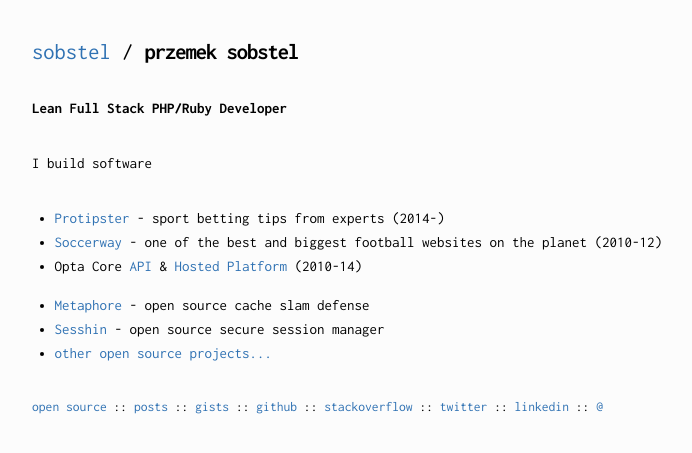
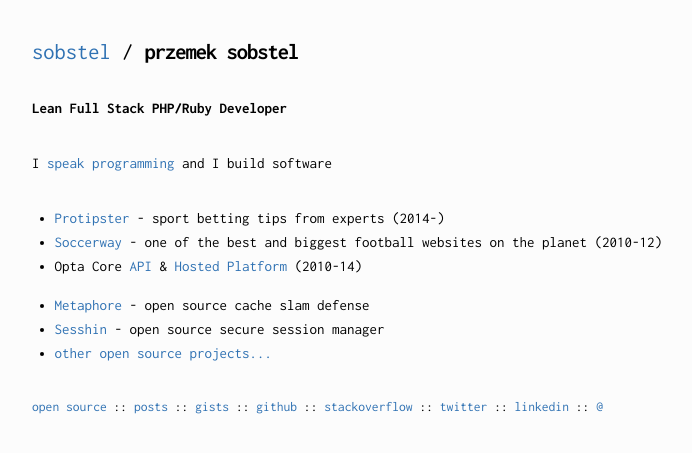
Before and after one commit to sobstel/sobstel.github.com, a Jekyll site: the page built from index.html, in a window 1280 px wide. Shown: the top 453 px of the page, without its empty margins (292-984 px from the left). Built offline with Jekyll 4.4.1, drawn with Linux system fonts in a browser that asks for light colours.

Commit message:
I speak programming

```diff
--- a/index.html
+++ b/index.html
@@ -9,7 +9,7 @@
 </p>
 
 <p>
-  I build software
+  I <a href="http://programming-motherfucker.com/">speak programming</a> and I build software
 </p>
 
 <ul>
--- a/work.html
+++ b/work.html
@@ -55,7 +55,7 @@
     <a href="http://sportdatenbank.n24.de/">N24</a>,
     <a href="http://transfers.foxsports.com/">FOX Sports</a>,
     <a href="http://sports.opera.com/">Opera Sports</a>,
-    <a href="http://www.performgroup.co.uk/FootballCaseStudy/id/2236653">CONCACAF</a>,
+    CONCACAF,
     CBC Canada, Yahoo!, ESPN, Al Jazeera, STV Scotland, FOX Sports, Sky News Arabia,
     <a href="http://foot.ospace.dz/">OSpace</a>,
     <a href="http://live.elheddaf.com/">Elheddaf</a>,
```
